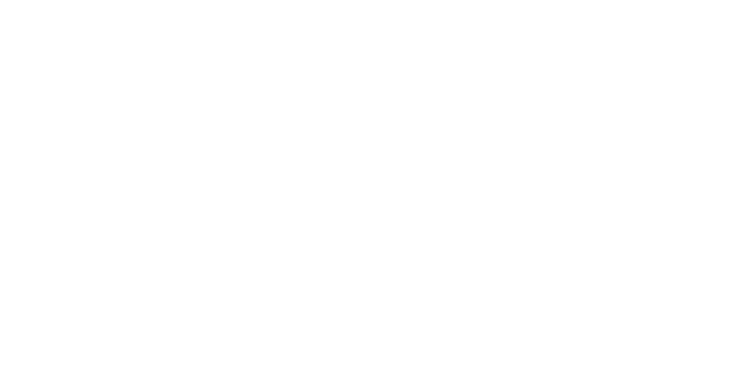
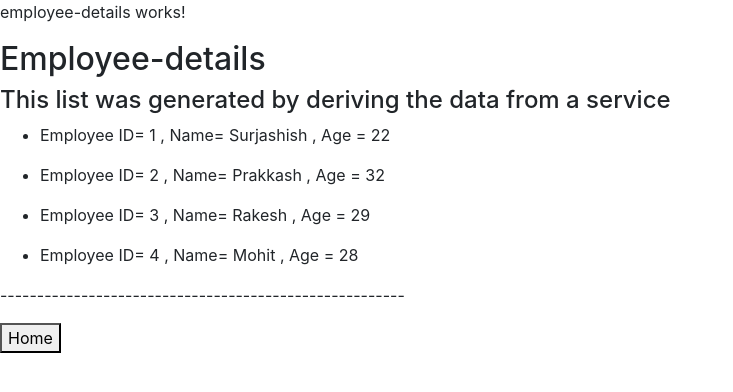
Before and after one commit to Surja1997/angular-fundas, an Angular app: page /empDetails in a window 1280 px wide. Before the commit this address led to /. Shown: the top 392 px of the page, without its empty margins (0-733 px from the left). Built offline with nearby package versions, Linux system fonts and the light colour scheme.

Commit message:
added services

```diff
--- a/src/app/app-routing.module.ts
+++ b/src/app/app-routing.module.ts
@@ -10,6 +10,7 @@
 import {EventBindingComponent } from './event-binding/event-binding.component';
 import {TwoWayBindingComponent } from './two-way-binding/two-way-binding.component';
 import {PipesComponent} from './pipes/pipes.component';
+import {EmployeeDetailsComponent } from './employee-details/employee-details.component'
 
 
 
@@ -26,6 +27,8 @@
   {path: 'eventBinding', component: EventBindingComponent},
   {path: 'twoWayBinding', component: TwoWayBindingComponent},
   {path: 'pipes', component: PipesComponent},
+  {path: 'empDetails', component: EmployeeDetailsComponent},
+
 
 
 
--- /dev/null
+++ b/src/app/employee-details/employee-details.component.html
@@ -0,0 +1,12 @@
+<p>employee-details works!</p>
+<h2>Employee-details</h2>
+<h4>This list was generated by deriving the data from a service </h4>
+<ul *ngFor="let employee of employees">
+    <li>Employee ID= {{employee.id}} , Name= {{employee.name}} , Age = {{employee.age}} </li>
+</ul>
+
+
+
+<p>-------------------------------------------------------</p>
+
+<button type="button" class="home" routerLink="/">Home</button>
--- /dev/null
+++ b/src/app/employee-details/employee-details.component.ts
@@ -0,0 +1,21 @@
+import { Component, OnInit } from '@angular/core';
+import { EmployeeService } from '../services/employee.service';
+
+@Component({
+  selector: 'app-employee-details',
+  templateUrl: './employee-details.component.html',
+  styleUrls: ['./employee-details.component.css']
+})
+export class EmployeeDetailsComponent implements OnInit {
+
+  employees=[];
+
+  constructor(private _employeeService: EmployeeService) { }
+
+
+  ngOnInit(): void {
+    this.employees=this._employeeService.getEmployees();
+
+  }
+
+}
--- a/src/app/landing-page/landing-page.component.html
+++ b/src/app/landing-page/landing-page.component.html
@@ -18,3 +18,8 @@
 <h3><u>Pipes</u></h3>
 
 <button type="button" routerLink="/pipes">Pipes</button>
+<br>
+<br>
+<h3><u>Using a service</u></h3>
+
+<button type="button" routerLink="/empDetails">Employee Details</button>
--- /dev/null
+++ b/src/app/services/employee.service.ts
@@ -0,0 +1,19 @@
+import { Injectable } from '@angular/core';
+
+@Injectable({
+  providedIn: 'root'
+})
+export class EmployeeService {
+
+  constructor() { }
+
+  getEmployees(){
+    return[
+      {"id":1,"name":"Surjashish","age":22},
+      {"id":2,"name":"Prakkash","age":32},
+      {"id":3,"name":"Rakesh","age":29},
+      {"id":4,"name":"Mohit","age":28},
+
+    ]
+  }
+}
```
Also changed, not shown: src/app/app.module.ts (+6 -3 lines), src/app/employee-details/employee-details.component.css (added), 7 other files (tests, documents, lock files or other folders).
